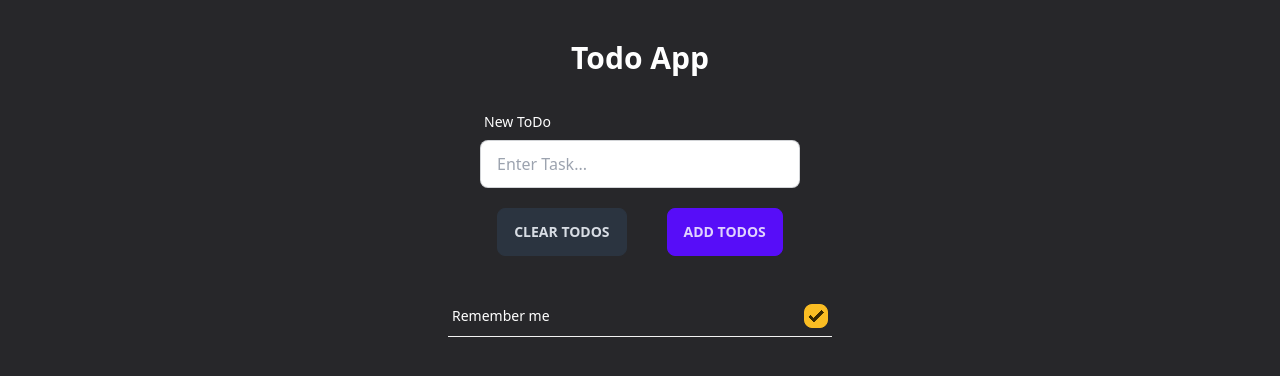
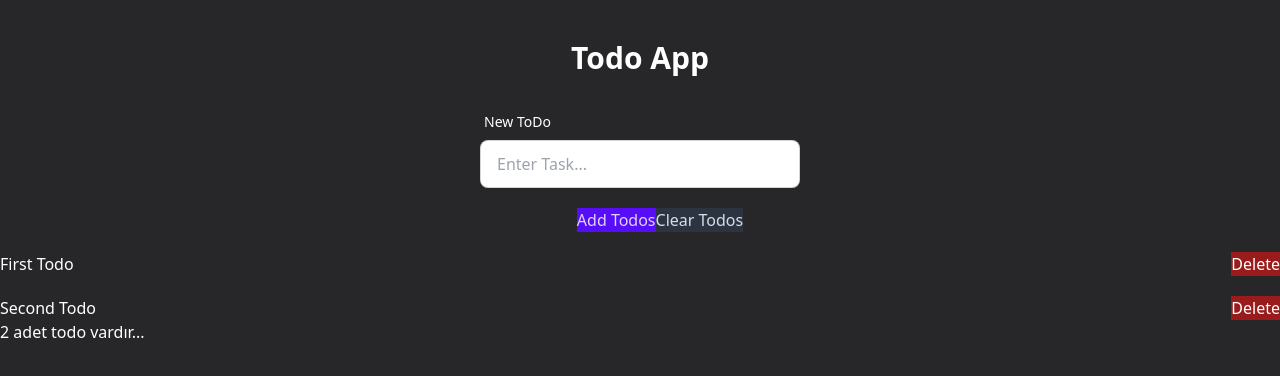
Before and after one commit to arigkubra/ToDo, a Vue app: page / in a window 1280 px wide. Shown: the top 376 px of the page. Built offline with nearby package versions, Linux system fonts and the light colour scheme.

Commit message:
Improvements have been made to the project

```diff
--- a/src/App.vue
+++ b/src/App.vue
@@ -1,37 +1,54 @@
 <template>
   <div class="bg-zinc-800 h-screen">
-    <AddSection />
+    <h1
+      class="flex flex-col justify-center items-center font-bold text-3xl pt-10 pb-7 text-white"
+    >
+      Todo App
+    </h1>
 
-    <!-- Buttons -->
+    <AddSection :addItem="addItem" />
 
-    <div class="flex justify-center items-center">
-      <buttons class="btn-neutral">Clear Todos</buttons>
-      <buttons class="ml-10 btn-primary">Add Todos</buttons>
-    </div>
-
-    <!-- ToDo Items -->
-
-    <div class="flex justify-center items-center pt-10">
-      <TodoItem />
-    </div>
+    <ListSection />
   </div>
 </template>
 
 <script>
 import AddSection from "./components/AddSection.vue";
-import TodoItem from "./components/TodoItem.vue";
-import Buttons from "./components/Buttons.vue";
+import ListSection from "./components/ListSection.vue";
 export default {
-  name: "App",
+  data(){
+    return{
+      getData: {
+        todoList: [
+          { id: 1, text:"First Todo" },
+          { id: 2, text:"Second Todo" },
+        ]
+      }
+    }
+  },
+  provide(){
+    return{
+      getData: this.getData,
+      deleteItem : this.deleteItem
+    }
+  },
   components: {
     AddSection,
-    TodoItem,
-    Buttons,
+    ListSection,
   },
   methods: {
-    addNewTodo(e) {
-      console.log(event.target.value);
+    addItem(todo) {
+      this.getData.todoList.push({
+        id: new Date().getTime(), //unique bir değer oluşturmak için şu anki saati ve tarihi milisaniye cinsinden bir sayıya dönüştürür. Id oluşturmak için kullanılır.
+        text: todo,
+        });
+      },
+
+    deleteItem(todoItem) {
+      this.getData.todoList = this.getData.todoList.filter((t) => t != todoItem)
+      }
     },
-  },
+
+
 };
 </script>
--- a/src/components/AddSection.vue
+++ b/src/components/AddSection.vue
@@ -1,19 +1,31 @@
 <template>
   <div class="flex flex-col justify-center items-center">
-    <h1 class="font-bold text-3xl pt-10 pb-7 text-white">Todo App</h1>
+
 
     <!-- Input Area -->
 
     <div class="form-control mb-5 w-full max-w-xs">
-      <label class="label">
+      <label  class="label">
         <span class="label-text text-white">New ToDo</span>
       </label>
+      <!-- Inputtan gelecek olan verilere todoText adını veriyorum. -->
       <input
-        @keydown.enter="addNewTodo"
+
+        v-model="todoText"
+        id="todoText"
         type="text"
         placeholder="Enter Task..."
         class="input input-bordered w-full max-w-xs"
       />
+    </div>
+
+    <!-- Buttons -->
+
+    <div class="flex justify-center items-center">
+<!-- Burada ise click event'i tetiklendiğinde addITem fonksiyonunu çalıştır ve argüman olarak inputtan gelen todoText'i vermesini sağlıyorum -->
+      <button @click="addItem(todoText)" class="ml-10 btn-primary"  >Add Todos</button>
+
+      <button class="btn-neutral">Clear Todos</button>
     </div>
   </div>
 
@@ -22,7 +34,17 @@
 
 <script>
 export default{
-    components: 'AddSection'
+    data(){
+      return{
+        todoText: null
+      }
+    },
+    props:{ // addItem fonksiyonunu kullanabilmek içi props olarak çekmemiz gerekiyor.
+      addItem:{
+        type: Function,
+        required: true
+      }
+    },
 }
 
 </script>
--- a/src/components/Buttons.vue
+++ /dev/null
@@ -1,10 +0,0 @@
-<template>
-    <button class="btn"><slot></slot></button>
-
-</template>
-
-<script>
-export default{
-    components: 'Buttons'
-}
-</script>
--- /dev/null
+++ b/src/components/ListSection.vue
@@ -0,0 +1,26 @@
+<template>
+    <TodoList />
+    <ResultBar :itemCount="getData.todoList.length" />
+    <!-- v-bind kullanarak itemCount'un güncel sayısını ResultBar component'ı içine yazdırabiliyoruz. -->
+</template>
+
+<script>
+import TodoList from './TodoList.vue';
+import ResultBar from './ResultBar.vue';
+
+
+export default{
+    components:{
+        TodoList,
+        ResultBar,
+    },
+    inject: ["getData"], // inject kullanarak parent component'ımız olan app.vue'ya erişim sağladık.
+    props:{ //props kullanarak erişim sağladığımız app.vue içinden todoList'imizi çektik.
+        todoList:{
+            type: Array,
+            required: true
+        }
+    }
+}
+
+</script>
--- /dev/null
+++ b/src/components/ResultBar.vue
@@ -0,0 +1,12 @@
+<template>
+    <span class="mt-2 text-white">{{ itemCount }} adet todo vardır...</span>
+</template>
+
+<script>
+
+export default{
+    props:["itemCount"] //itemCount'u yazdırmak için props kullandık.
+
+}
+
+</script>
--- a/src/components/TodoItem.vue
+++ b/src/components/TodoItem.vue
@@ -1,26 +1,16 @@
 <template>
-  <div class="overflow-x-auto w-96 text-white">
-    <table class="table">
-      <tbody>
-        <tr>
-          <div class="form-control ">
-            <label class="cursor-pointer label">
-              <span class="label-text text-white">Remember me</span>
-              <input
-                type="checkbox"
-                checked="checked"
-                class="checkbox checkbox-warning"
-              />
-            </label>
-          </div>
-        </tr>
-      </tbody>
-    </table>
-  </div>
+  <li class="flex justify-between items-center mt-5">
+    <span>{{ item.text }}</span>
+    <button
+    @click="deleteItem(item)"
+    class="bg-red-800"
+    >Delete</button>
+  </li>
 </template>
 
 <script>
 export default {
-  components: "TodoItem",
+  inject:["deleteItem"],
+  props:["item"],
 };
 </script>
--- /dev/null
+++ b/src/components/TodoList.vue
@@ -0,0 +1,47 @@
+<template>
+    <ul>
+        <TodoItem
+            class="text-white"
+            v-for="todoItem in getData.todoList"
+            :key="todoItem.id"
+            :item="todoItem"
+
+        />
+    </ul>
+
+
+</template>
+<script>
+import { inject } from 'vue';
+import TodoItem from './TodoItem.vue';
+export default{
+    inject:["getData"],
+    components:{
+        TodoItem,
+    }
+
+}
+
+
+</script>
+
+
+
+<!-- <div class="overflow-x-auto w-96 text-white">
+    <table class="table">
+      <tbody>
+        <tr>
+          <div class="form-control ">
+            <label class="cursor-pointer label">
+              <span class="label-text text-white">{{ item }}</span>
+              <input
+                type="checkbox"
+
+                class="checkbox checkbox-warning"
+              />
+            </label>
+          </div>
+        </tr>
+      </tbody>
+    </table>
+  </div> -->
```
